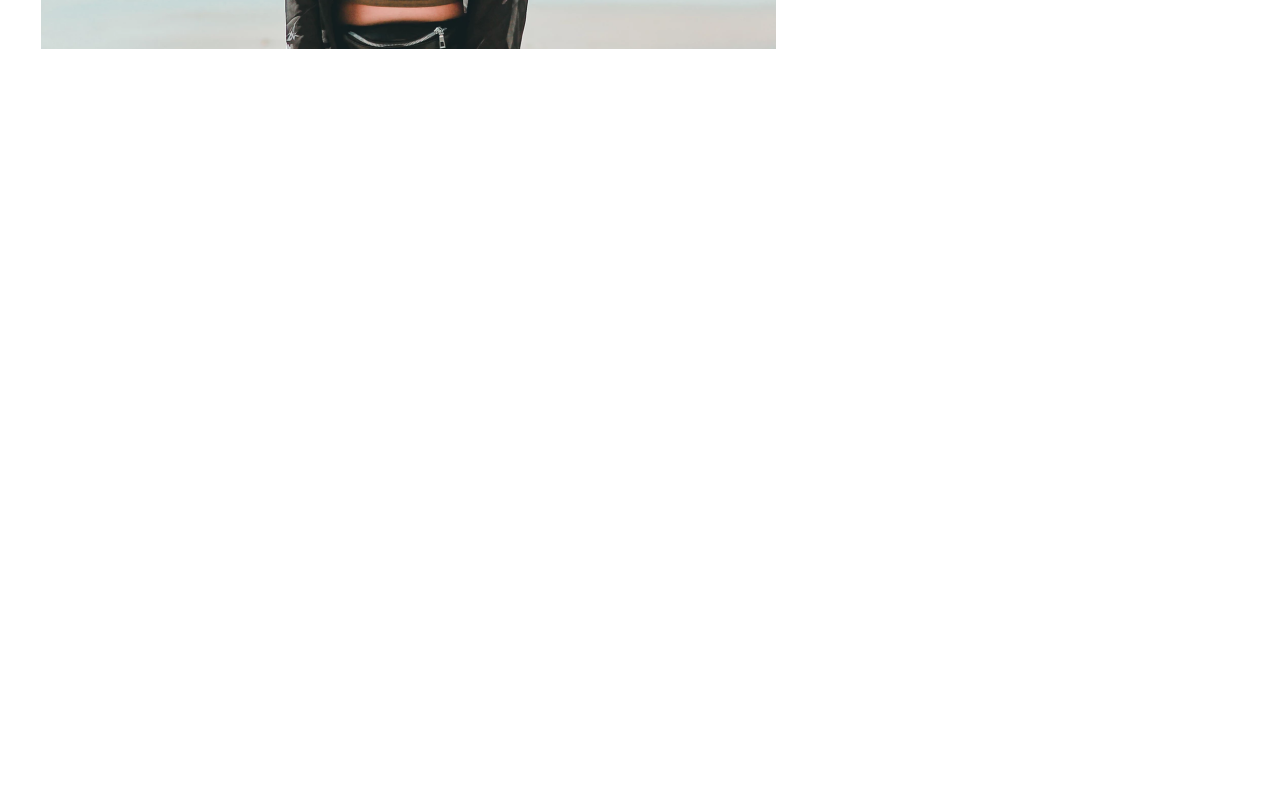
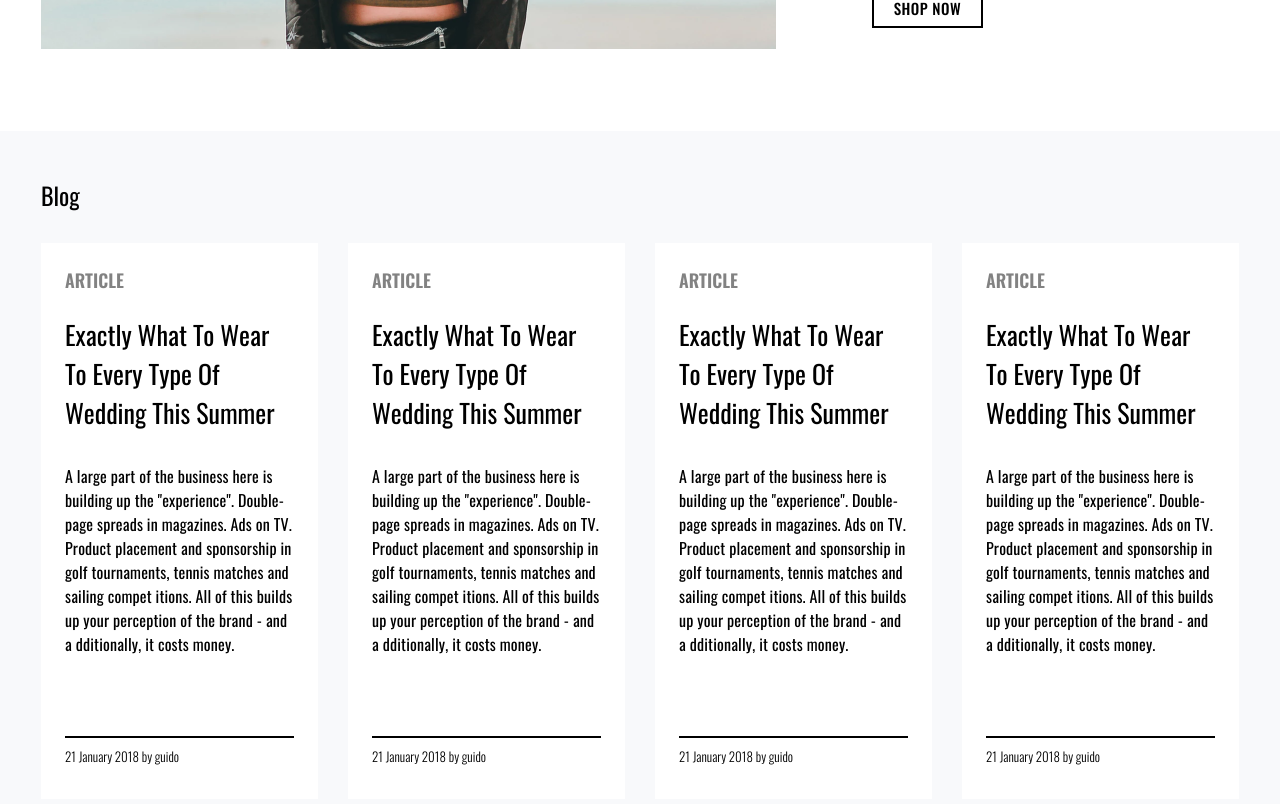
Before and after one commit to SabaKhubashvili/Euphoria_Ecommerce, a Next.js app: page / in a window 1280 px wide. Shown: the part 4320-5124 px from the top of the page. Before the commit the page ends 4369 px from the top, so only its background shows below. Built offline with nearby package versions, Linux system fonts and the light colour scheme.

Commit message:
Version(0.8) Added small Blog

```diff
--- a/app/components/Banners/BannersGroup.tsx
+++ b/app/components/Banners/BannersGroup.tsx
@@ -17,7 +17,7 @@ export const BannersGroup = () => {
                 alt='Smallbanner'
                 width={300}
                 height={300}
-                className='h-fit self-end  xl:max-w-none lg:max-w-[263px] lg:max-h-none max-w-[137px] xs:w-fit w-[50%]  '
+                className='lg:h-fit h-full   self-end  xl:max-w-none lg:max-w-[263px] lg:max-h-none max-w-[197px] xs:w-fit w-[50%]  '
             />
 
             <div className='flex flex-col  xl:gap-[51px] md:gap-[20px] gap-[10px] flex-grow'>
--- a/app/components/Banners/SecondarySmallBanner.tsx
+++ b/app/components/Banners/SecondarySmallBanner.tsx
@@ -20,7 +20,8 @@ export const SecondarySmallBanner = () => {
         <div className='ml-auto lg:basis-1/3 lg:static absolute left-0 right-0 mx-auto lg:w-auto w-[80%] top-0 bottom-0
         lg:my-0 mt-auto h-fit  bg-white lg:p-[0] p-[20px] mb-[10px]
         '>
-            <div className='flex releative z-[20] flex-col mg:gap-[24px] pb-[10px] lg:justify-normal justify-center lg:text-start text-center
+            <div className='flex releative z-[20] flex-col md:gap-[24px] pb-[10px] lg:justify-normal
+             justify-center lg:text-start text-center
             '>
                 <h1 className='font-semibold xl:leading-[72px] lg:leading-[62px]  xl:text-[56px]
                 lg:text-[46px] sm:text-[27px] text-[16px] lg:max-w-none max-w-[292px] uppercase
--- /dev/null
+++ b/app/components/Blog/SmallBlog.tsx
@@ -0,0 +1,22 @@
+'use client'
+
+import React from 'react'
+
+export const SmallBlog = () => {
+  return (
+    <div className='col-span-1 p-[24px] bg-white'>
+        <p className='uppercase text-gray font-semibold text-[18px]'>Article</p>
+        <h1 className='pt-[21px] text-[26px]'>Exactly What To Wear To Every Type Of Wedding This Summer</h1>
+        <p className='pt-[32px] text-[16px] tracking-[0.16px]'>
+        A large part of the business here is building up the "experience".
+         Double-page spreads in magazines. Ads on TV. Product placement and
+          sponsorship in golf tournaments, tennis matches and sailing compet
+          itions. All of this builds up your perception of the brand - and a
+          dditionally, it costs money.
+        </p>
+
+        <div className='mt-[80px] h-[2px] w-full bg-black' />
+        <p className='leading-[37px] font-light text-[13px]'>21 January 2018 by guido</p>
+    </div>
+  )
+}
--- /dev/null
+++ b/app/components/Blog/SmallBlogs.tsx
@@ -0,0 +1,22 @@
+import React from 'react'
+import { Container } from '../Container'
+import { SmallBlog } from './SmallBlog'
+
+export const SmallBlogs = () => {
+  return (
+    <section className='w-full bg-[#F8F9FB] mt-[82px] py-[46px]'>
+        <Container>
+            <h1 className='text-[24px] '>Blog</h1>
+
+            <div className='mt-[30px]
+            grid xl:grid-cols-4 sm:grid-cols-2  grid-cols-1 gap-[30px]
+            '>
+                <SmallBlog/>
+                <SmallBlog/>
+                <SmallBlog/>
+                <SmallBlog/>
+            </div>
+        </Container>
+    </section>
+  )
+}
--- /dev/null
+++ b/app/components/Footer/Footer.tsx
@@ -0,0 +1,9 @@
+'use client'
+
+import React from 'react'
+
+export const Footer = () => {
+  return (
+    <div>Footer</div>
+  )
+}
--- a/app/page.tsx
+++ b/app/page.tsx
@@ -2,11 +2,11 @@ import { HomeBanner } from './components/Banners/HomeBanner'
 import { Container } from './components/Container'
 import { Brands } from './components/Brand/Brands'
 import { BannersGroup } from './components/Banners/BannersGroup'
-import { ProductComponent } from './components/Product/ProductComponent'
 import { ProductsByTag } from './components/Product/ProductsByTag'
 import { SmallBanner } from './components/Banners/SmallBanner'
 import { ProductsByTagSlider } from './components/Product/ProductsByTagSlider'
 import { SecondarySmallBanner } from './components/Banners/SecondarySmallBanner'
+import { SmallBlogs } from './components/Blog/SmallBlogs'
 
 export default function Home() {
 
@@ -23,6 +23,7 @@ export default function Home() {
           <ProductsByTagSlider title='Most Popular' sliderName='trending'/>
           <SecondarySmallBanner/>
         </Container>
+          <SmallBlogs/>
     </main>
   )
 }
```
